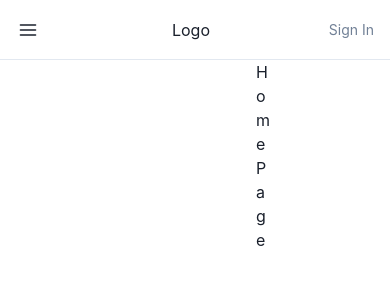
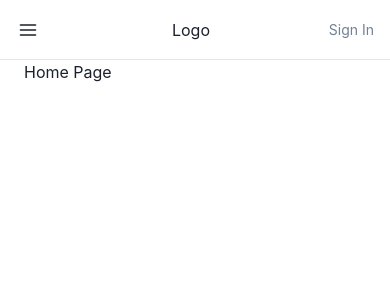
Before and after one commit to jcobacho/stackup-ecomerce, a React (Vite) app in the folder frontend/: page / in a window 390 px wide. Shown: the top 300 px of the page. Built offline with nearby package versions, Linux system fonts and the light colour scheme.

Commit message:
[FIX] use breakpoints for outlet wrapper margins

```diff
--- a/frontend/src/core/pages/Root.tsx
+++ b/frontend/src/core/pages/Root.tsx
@@ -12,8 +12,7 @@ function Root() {
         <div className="App">
             <Header openDrawer={onOpen}/>
             <main>
-
-                <Box ml={'15rem'} mr={'15rem'}>
+                <Box ml={[2, 4, 6, 8]} mr={[2, 4, 6, 8]} >
                     <Outlet />
                 </Box>
                 <ScrollToTop/>
```
